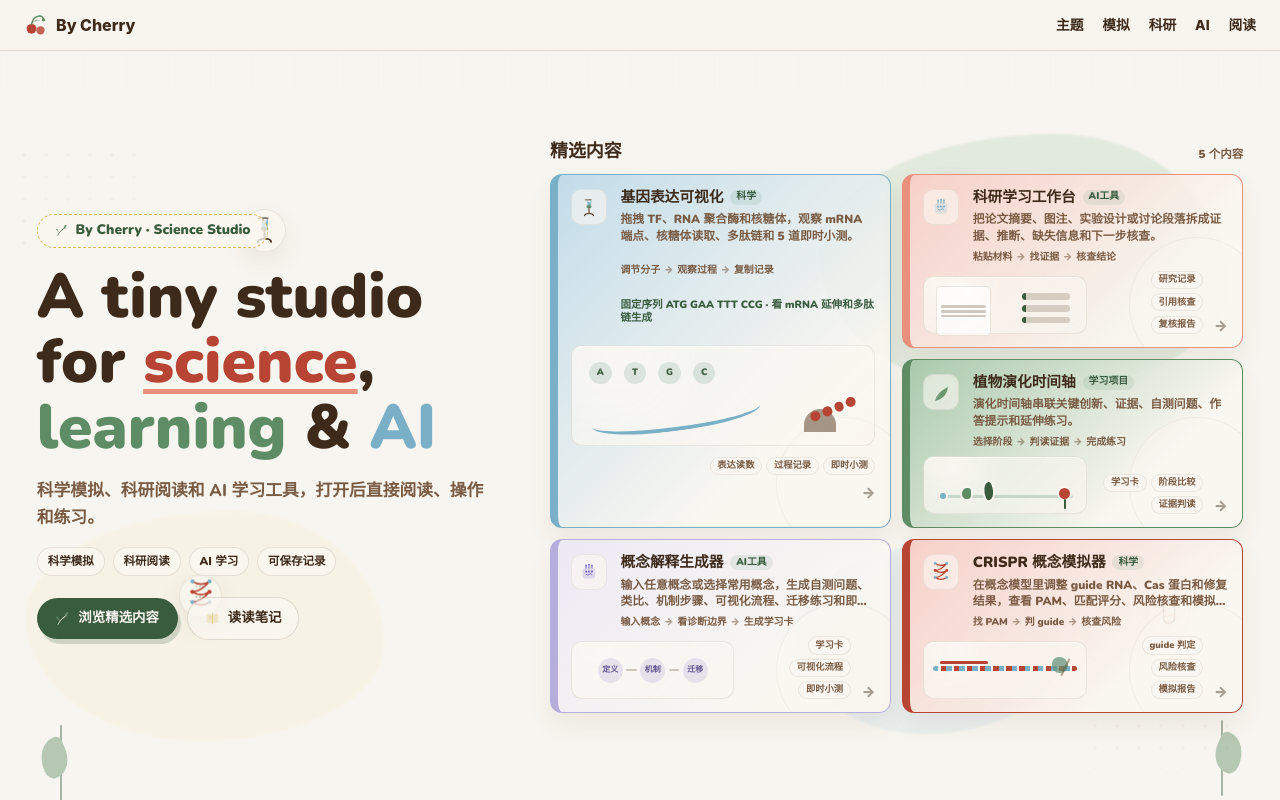
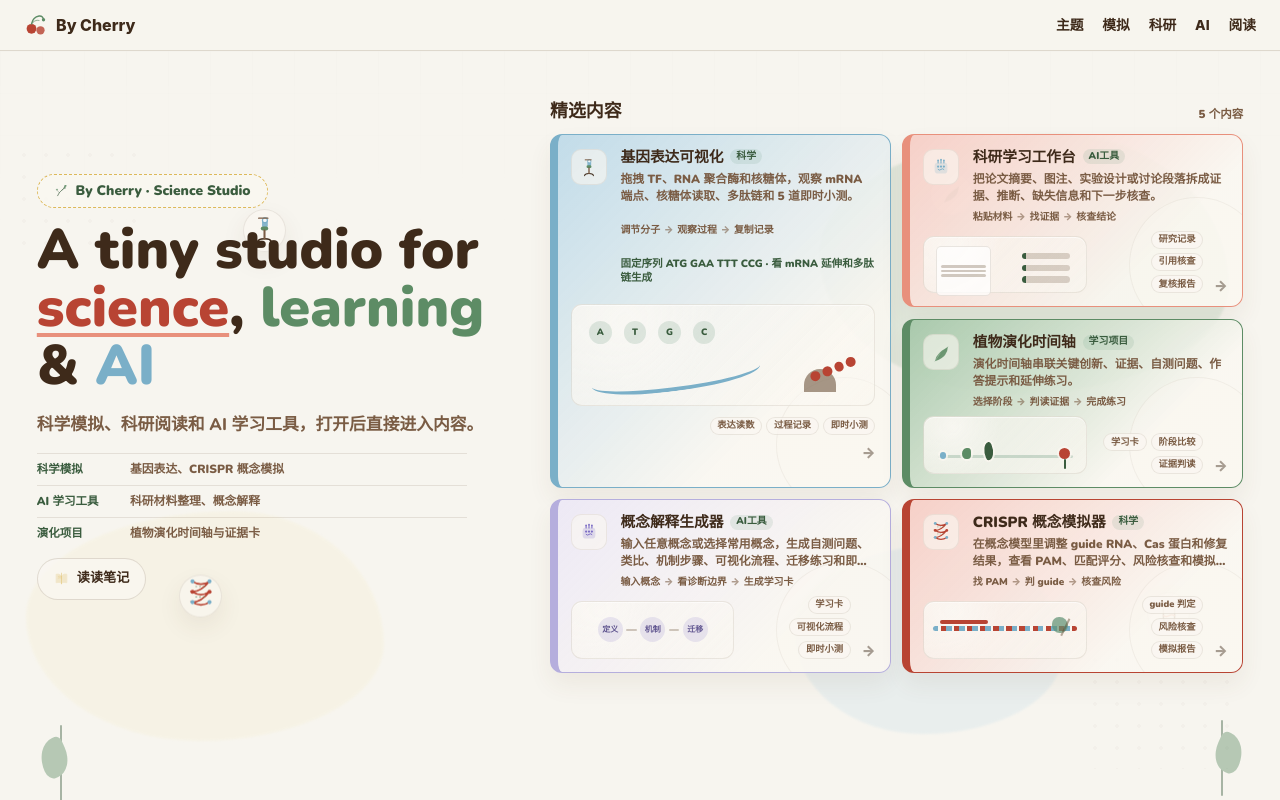
Before and after one commit to liruirui321/Bycherry, a React (Vite) app: page / in a window 1280 px wide. Built offline with nearby package versions, Linux system fonts and the light colour scheme.

Commit message:
Tighten homepage first screen

```diff
--- a/src/app/components/Hero.tsx
+++ b/src/app/components/Hero.tsx
@@ -148,8 +148,8 @@ export function Hero() {
         <div className="hero-float-deco hero-float-leaf"><IconLeafSmall size={24} color="var(--cherry-sage)" /></div>
       </div>
 
-      <div className="hero-inner" style={{ position: "relative", zIndex: 2, maxWidth: 1480, width: "100%", minWidth: 0, margin: "0 auto", boxSizing: "border-box", display: "grid", gridTemplateColumns: "minmax(420px, 0.48fr) minmax(660px, 0.72fr)", gap: "clamp(2rem, 4vw, 4.2rem)", alignItems: "center" }}>
-        <div className="hero-copy-panel" style={{ minWidth: 0, display: "grid", gap: "1rem", justifyItems: "start", textAlign: "left", alignContent: "center", paddingTop: "0" }}>
+      <div className="hero-inner" style={{ position: "relative", top: 0, zIndex: 2, maxWidth: 1480, width: "100%", minWidth: 0, margin: "0 auto", marginTop: "clamp(-6.2rem, -10vh, -4.6rem)", boxSizing: "border-box", display: "grid", gridTemplateColumns: "minmax(420px, 0.48fr) minmax(660px, 0.72fr)", gap: "clamp(2rem, 4vw, 4.2rem)", alignItems: "center" }}>
+        <div className="hero-copy-panel" style={{ minWidth: 0, display: "grid", gap: "0.9rem", justifyItems: "start", textAlign: "left", alignContent: "center", paddingTop: "0" }}>
           <div style={{ display: "inline-flex", alignItems: "center", gap: 8, width: "fit-content", border: "1.5px dashed var(--cherry-yellow)", borderRadius: 999, padding: "0.36rem 1.05rem", color: "var(--cherry-forest)", fontSize: "0.86rem", fontWeight: 850, background: "rgba(250,247,241,0.76)", letterSpacing: 0 }}>
             <IconBranch size={13} color="var(--cherry-forest)" />
             By Cherry · Science Studio
@@ -159,9 +159,9 @@ export function Hero() {
             className="hero-title"
             style={{
               fontFamily: "'Nunito', -apple-system, BlinkMacSystemFont, 'Segoe UI', sans-serif",
-              fontSize: "clamp(3.15rem, 4.85vw, 5.45rem)",
+              fontSize: "clamp(2.72rem, 4.35vw, 4.88rem)",
               fontWeight: 900,
-              lineHeight: 1.06,
+              lineHeight: 1.04,
               color: "var(--cherry-warm-brown)",
               margin: "0",
               letterSpacing: 0,
@@ -179,37 +179,23 @@ export function Hero() {
             <span style={{ color: "var(--cherry-blue)" }}>AI</span>
           </h1>
           <p className="hero-subtitle" style={{ margin: 0, color: "var(--cherry-warm-mid)", fontSize: "clamp(1.05rem, 1.28vw, 1.32rem)", lineHeight: 1.62, fontWeight: 760, maxWidth: 560, overflowWrap: "anywhere", wordBreak: "break-word" }}>
-            科学模拟、科研阅读和 AI 学习工具，打开后直接阅读、操作和练习。
+            科学模拟、科研阅读和 AI 学习工具，打开后直接进入内容。
           </p>
-          <div className="hero-scope-row" role="group" aria-label="内容范围" style={{ display: "flex", gap: "0.5rem", flexWrap: "wrap" }}>
-            {["科学模拟", "科研阅读", "AI 学习", "可保存记录"].map((item) => (
-              <span key={item} style={{ border: "1px solid rgba(94,68,42,0.12)", borderRadius: 999, background: "rgba(250,247,241,0.66)", color: "var(--cherry-warm-brown)", padding: "0.28rem 0.62rem", fontSize: "0.72rem", fontWeight: 880 }}>
-                {item}
-              </span>
+          <div className="hero-studio-index" role="group" aria-label="当前站内内容" style={{ display: "grid", gap: "0.45rem", width: "100%", maxWidth: 430, marginTop: "0.08rem" }}>
+            {[
+              ["科学模拟", "基因表达、CRISPR 概念模拟"],
+              ["AI 学习工具", "科研材料整理、概念解释"],
+              ["演化项目", "植物演化时间轴与证据卡"],
+            ].map(([label, value]) => (
+              <div key={label} style={{ display: "grid", gridTemplateColumns: "5.2rem minmax(0, 1fr)", gap: "0.62rem", alignItems: "center", borderTop: "1px solid rgba(94,68,42,0.12)", paddingTop: "0.44rem" }}>
+                <span style={{ color: "var(--cherry-forest)", fontSize: "0.72rem", lineHeight: 1.25, fontWeight: 950 }}>{label}</span>
+                <span style={{ color: "var(--cherry-warm-mid)", fontSize: "0.74rem", lineHeight: 1.38, fontWeight: 820 }}>{value}</span>
+              </div>
             ))}
           </div>
-          <div className="hero-action-row" style={{ display: "flex", gap: "0.62rem", flexWrap: "wrap", alignItems: "center", paddingTop: "0.32rem" }}>
-            <a
-              href="#works"
-              style={{
-                display: "inline-flex",
-                alignItems: "center",
-                gap: 8,
-                background: "var(--cherry-forest)",
-                color: "#FAF7F1",
-                borderRadius: 999,
-                padding: "0.66rem 1.16rem",
-                textDecoration: "none",
-                fontWeight: 900,
-                fontSize: "0.84rem",
-                boxShadow: "3px 5px 0 rgba(58,92,62,0.2)",
-              }}
-            >
-              <IconBranch size={15} color="#FAF7F1" />
-              浏览精选内容
-            </a>
           <a
             href={readingHref}
+            className="hero-reading-link"
             onClick={(event) => openEntry(readingHref, event)}
             onMouseEnter={() => preloadRouteForHref(readingHref)}
             onFocus={() => preloadRouteForHref(readingHref)}
@@ -221,19 +207,19 @@ export function Hero() {
               color: "var(--cherry-warm-brown)",
               border: "1.5px solid var(--border)",
               borderRadius: 999,
-                padding: "0.66rem 1.02rem",
+              padding: "0.62rem 1rem",
               textDecoration: "none",
               fontWeight: 900,
-                fontSize: "0.84rem",
+              fontSize: "0.82rem",
+              marginTop: "0.18rem",
             }}
           >
             <IconBook size={15} color="var(--cherry-yellow)" />
             读读笔记
           </a>
         </div>
-        </div>
 
-        <div className="hero-featured-panel" style={{ minWidth: 0, display: "grid", gap: "0.75rem", width: "100%", alignContent: "start" }}>
+        <div className="hero-featured-panel" style={{ minWidth: 0, display: "grid", gap: "0.72rem", width: "100%", alignContent: "stretch" }}>
           <div style={{ display: "flex", alignItems: "end", justifyContent: "space-between", gap: "0.75rem", minWidth: 0 }}>
             <h2 style={{ margin: 0, color: "var(--cherry-warm-brown)", fontSize: "1.12rem", lineHeight: 1.2, fontWeight: 950, textAlign: "left" }}>精选内容</h2>
             <span className="hero-entry-grid-note" style={{ color: "var(--cherry-warm-mid)", fontSize: "0.72rem", lineHeight: 1.2, fontWeight: 880, textAlign: "right" }}>{entries.length} 个内容</span>
@@ -834,6 +820,8 @@ export function Hero() {
             height: auto !important;
             min-height: auto !important;
             margin: 0 auto !important;
+            margin-top: 0 !important;
+            top: 0 !important;
             gap: 0.9rem !important;
           }
 
@@ -898,8 +886,15 @@ export function Hero() {
           }
 
           .hero-subtitle {
+            display: block !important;
+            font-size: 0.92rem !important;
+            line-height: 1.45 !important;
             max-width: 100% !important;
+            width: calc(100vw - 1.7rem) !important;
+            white-space: normal !important;
+            overflow: visible !important;
             overflow-wrap: anywhere !important;
+            line-break: anywhere !important;
             word-break: break-word !important;
           }
 
@@ -908,10 +903,9 @@ export function Hero() {
           }
 
           .hero-entry-grid-note,
-          .hero-scope-row,
+          .hero-studio-index,
           .hero-entry-side,
-          .hero-entry-path,
-          .hero-entry-focus-line {
+          .hero-entry-path {
             display: none !important;
           }
 
```
Lines whose indentation alone changed are shown as unchanged.
